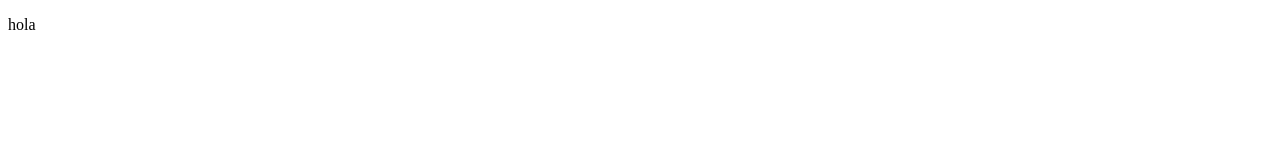
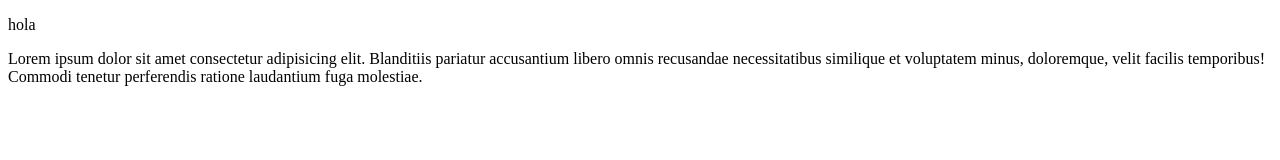
Before and after one commit to JhonnConde/mi-proyecto, a plain HTML site: page ubicacion.html in a window 1280 px wide. Drawn offline with Linux system fonts and the light colour scheme.

Commit message:
Cambio de los dos archivos

```diff
--- a/ubicacion.html
+++ b/ubicacion.html
@@ -8,5 +8,6 @@
 </head>
 <body>
    <p>hola</p>
+   <p>Lorem ipsum dolor sit amet consectetur adipisicing elit. Blanditiis pariatur accusantium libero omnis recusandae necessitatibus similique et voluptatem minus, doloremque, velit facilis temporibus! Commodi tenetur perferendis ratione laudantium fuga molestiae.</p>
 </body>
 </html>
```
Also changed, not shown: index.html (+1 -0 lines).
